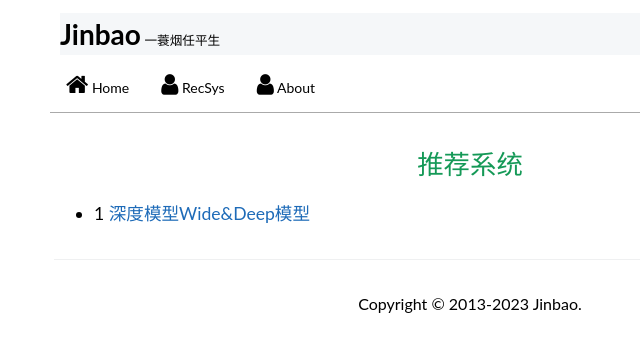
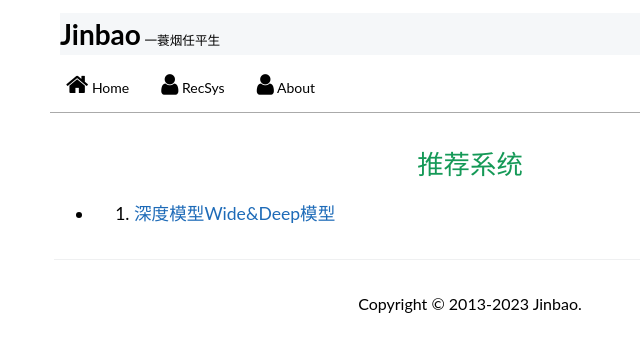
Before and after one commit to JinbaoWeb/jinbaoweb.github.io, a Jekyll site: the page built from recsys/index.md, in a window 1280 px wide. Shown: the top 352 px of the page, without its empty margins (170-810 px from the left). Built offline with Jekyll 4.4.1, drawn with Linux system fonts in a browser that asks for light colours; our own code applies the rules of GitHub Pages for plain Markdown files.

Commit message:
Update index.md

```diff
--- a/recsys/index.md
+++ b/recsys/index.md
@@ -1,3 +1,3 @@
 # 推荐系统
 
-- 1 [深度模型Wide&Deep模型](/wdl.html)
+- 1. [深度模型Wide&Deep模型](/wdl.html)
```
